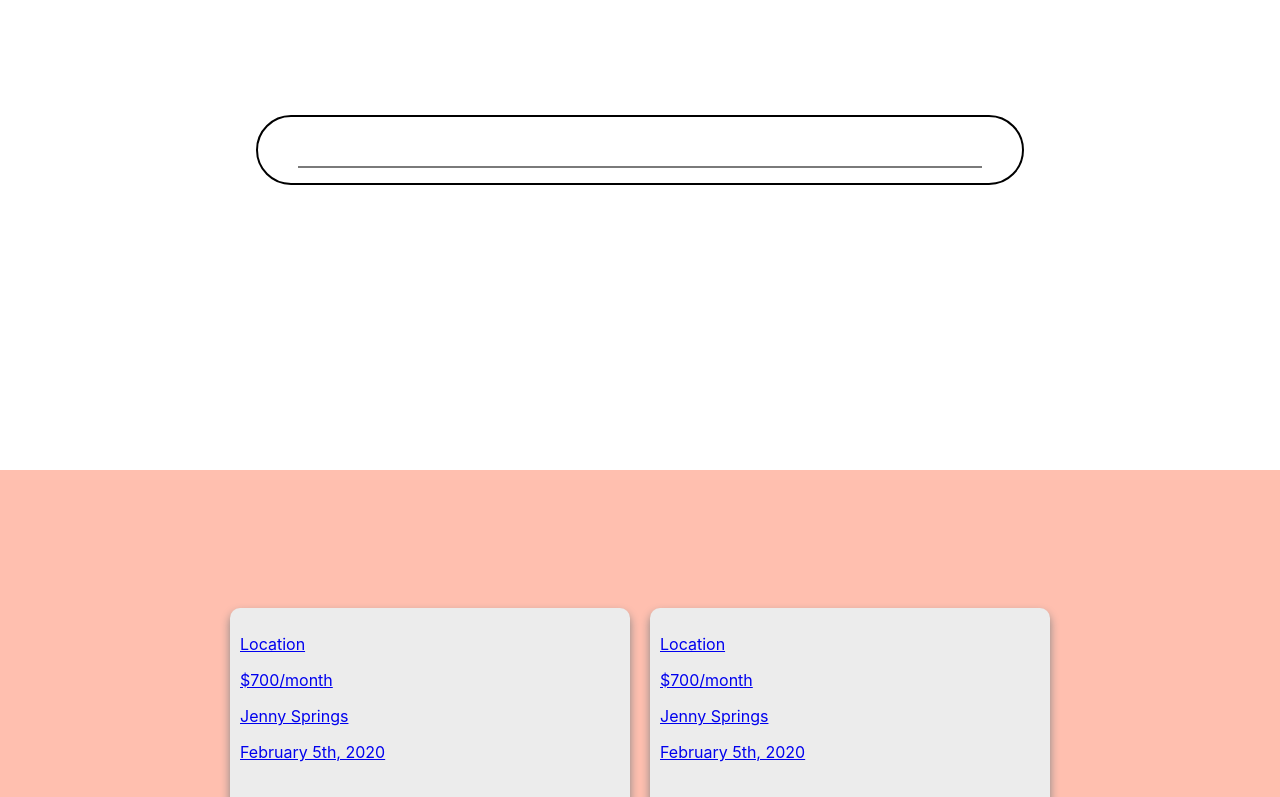
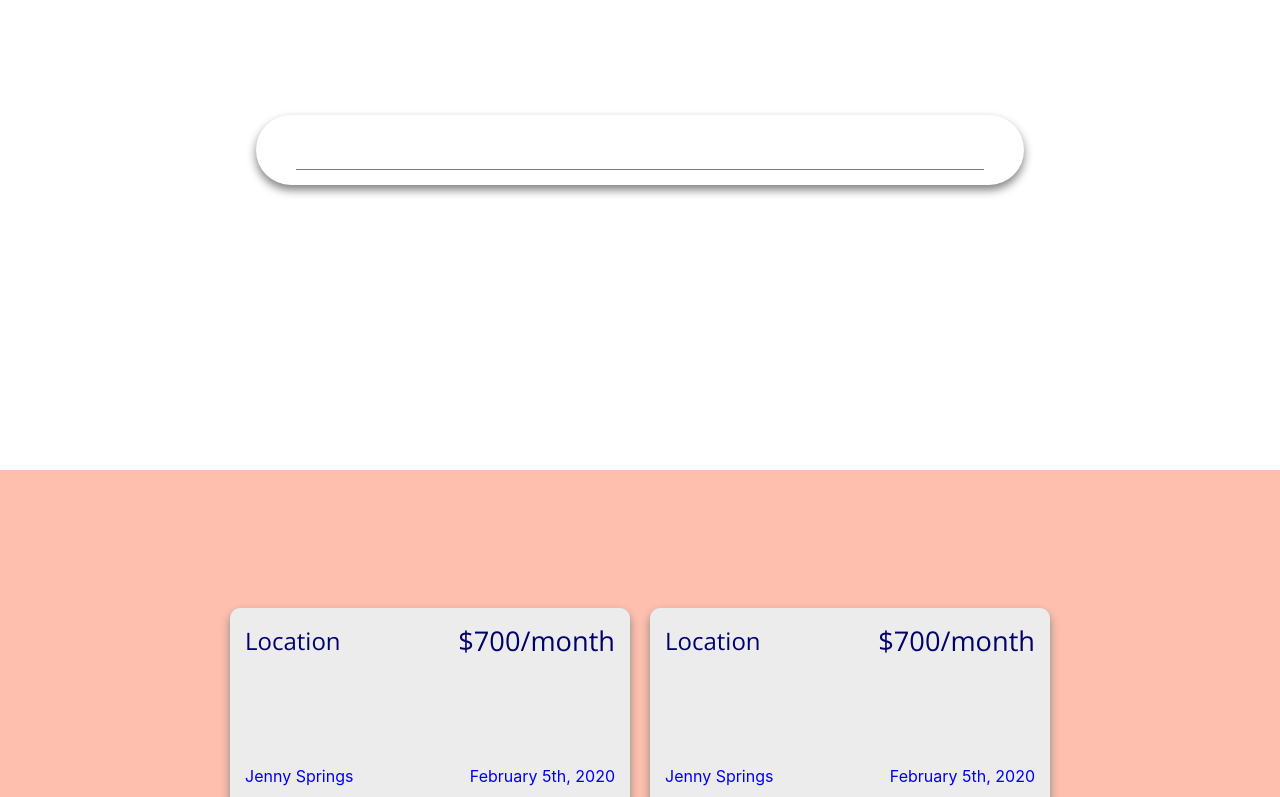
Before and after one commit to ObiTracks/sublet_app, a React (Create React App) app: page / in a window 1280 px wide. Shown: the part 240-1037 px from the top of the page. Built offline with nearby package versions, Linux system fonts and the light colour scheme.

Commit message:
changes to the cards. Now have hover effects

```diff
--- a/src/App.css
+++ b/src/App.css
@@ -18,7 +18,8 @@
   align-items: center;
   width: 60%;
   height: 70px;
-  border: solid black 2px;
+  /* border: solid black 2px; */
+  box-shadow: grey 0px 5px 10px;
   border-radius: 50px;
   background: white;
   padding: 15px 40px 15px 40px;
@@ -28,8 +29,8 @@
   width: 100%;
   text-decoration: none;
   border: none;
-  border-bottom: solid rgb(122, 122, 122) 2px;
-  padding-left: 20px;
+  border-bottom: solid rgb(122, 122, 122) 1px;
+  padding: 0 0px 0px 10px;
 }
 input:hover {
   cursor: text;
--- a/src/Components/Card/Card.css
+++ b/src/Components/Card/Card.css
@@ -1,3 +1,4 @@
+@import url('https://fonts.googleapis.com/css?family=Montserrat|Open+Sans&display=swap');
 .Card{
     width: 400px;
     height: 200px;
@@ -7,10 +8,44 @@
     background: rgb(236, 236, 236);
     box-shadow: rgb(133, 133, 133) 0px 5px 10px;
     border-radius: 10px;
-    padding: 10px;
+    padding: 15px;
     margin: 10px;
+    transition: all ease-in-out 0.2s;
 }
-.Card .top{
+.Card:hover{
+    cursor: pointer;
+    transform: scaleX(1.03);
+}
+.Card a {
     width: 100%;
-    height: 10%;
+    height: 100%;
+    display: flex;
+    flex-direction: column;
+    justify-content: space-between;
+    align-items: center;
+    text-decoration: none;
 }
+.Card .top-half{
+    display: flex;
+    justify-content: space-between;
+    align-items: center;
+    width: 100%;
+    height: 20%;
+}
+.Card .bottom-half{
+    display: flex;
+    justify-content: space-between;
+    align-items: center;
+    width: 100%;
+    height: 20%;
+}
+.location{
+    font-size: 1.5rem;
+    font-family: 'Open Sans', sans-serif;
+    color: rgb(0, 2, 107);
+}
+.price{
+    font-size: 1.7rem;
+    font-family: 'Open Sans', sans-serif;
+    color: rgb(0, 2, 107);
+}
--- a/src/Components/Card/Card.js
+++ b/src/Components/Card/Card.js
@@ -5,10 +5,15 @@ function Card(prop) {
   return (
     <div className="Card">
         <a className="link" href="/">
-            <p className="location">Location</p>
-            <p className="price">$700/month</p>
-            <p className="seller_name">Jenny Springs</p>
-            <p className="date">February 5th, 2020</p>
+            <div className="top-half">
+                <p className="location">Location</p>
+                <p className="price">$700/month</p>
+            </div>
+
+            <div className="bottom-half">
+                <p className="seller_name">Jenny Springs</p>
+                <p className="date">February 5th, 2020</p>
+            </div>
         </a>
 
         {/* <p className="location">{location}</p>
```
